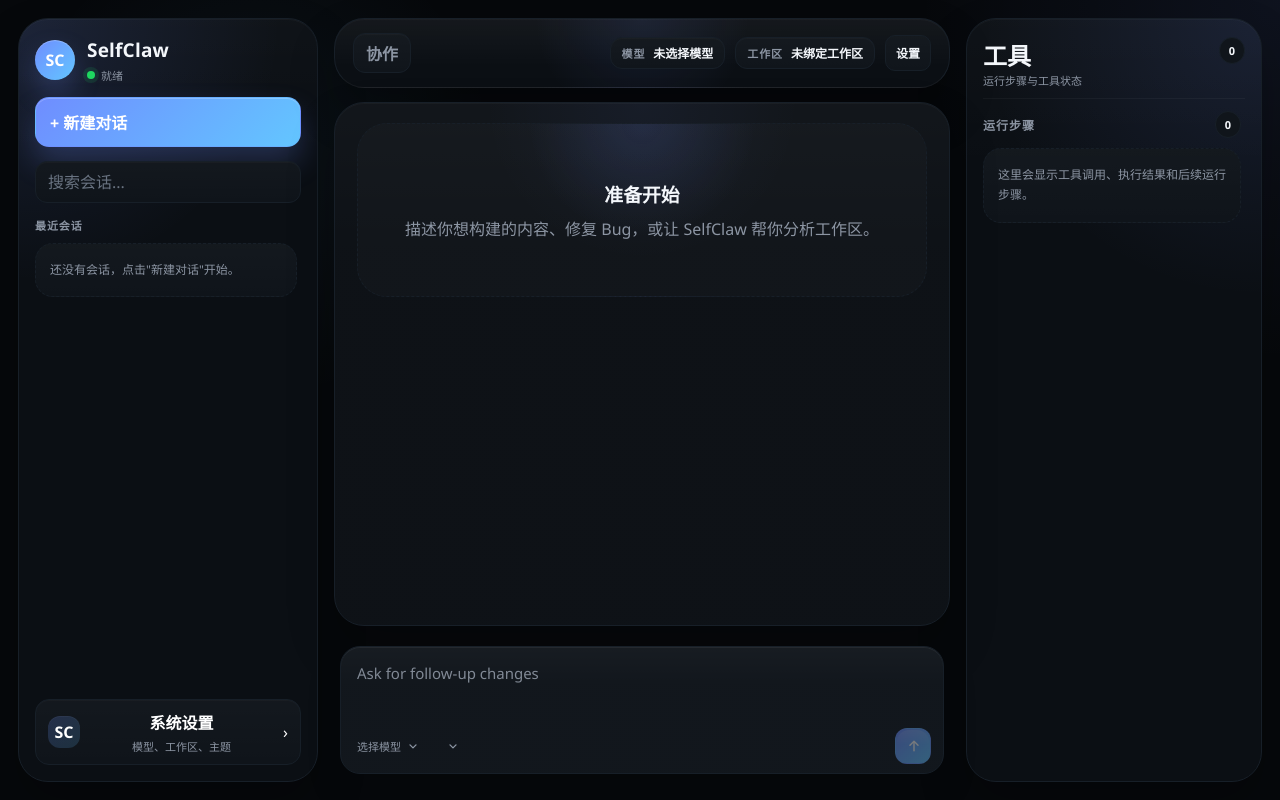
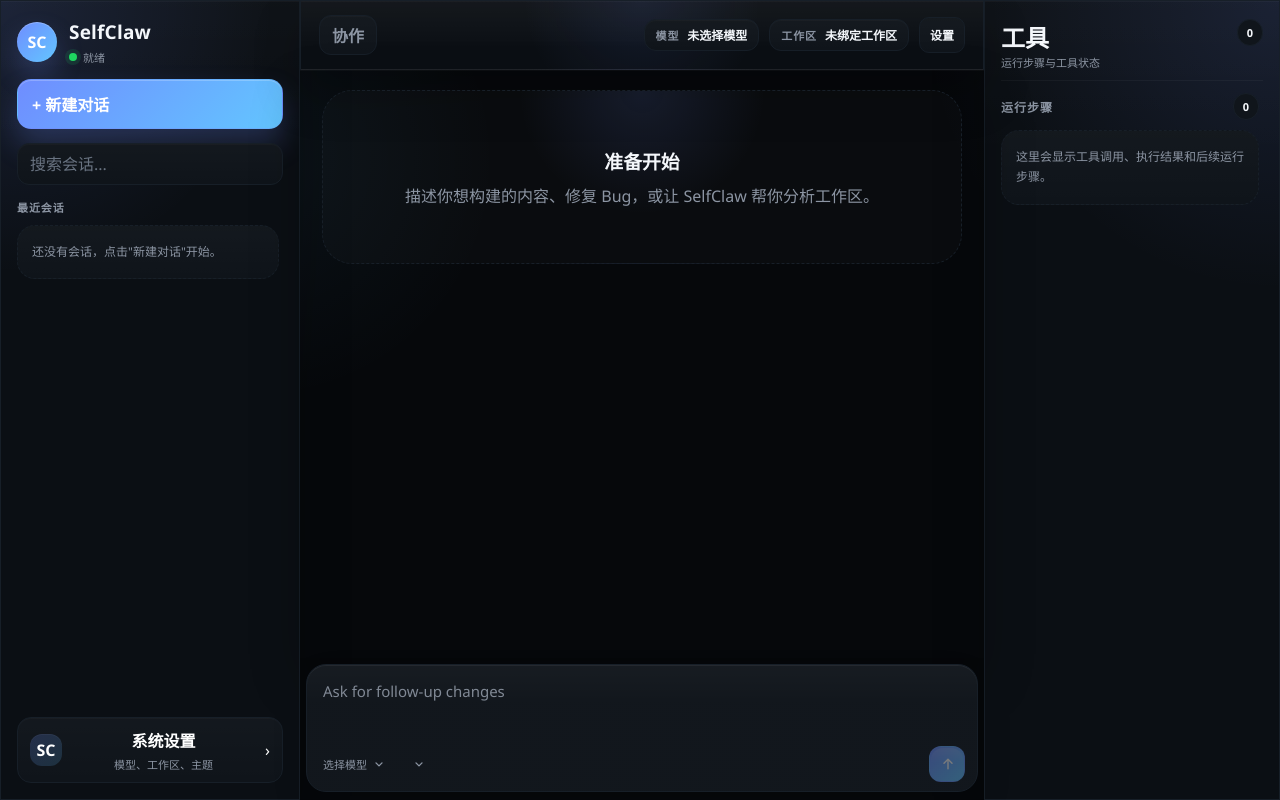
Before and after one commit to zj0135/SelfClaw, a Vue app in the folder SelfClaw.TranscriptVue/: page / in a window 1280 px wide. Built offline with nearby package versions, Linux system fonts and the light colour scheme.

Commit message:
修改样式

```diff
--- a/SelfClaw.TranscriptVue/src/app.css
+++ b/SelfClaw.TranscriptVue/src/app.css
@@ -46,10 +46,6 @@
 	height: 36px;
 	border-radius: 10px;
 	padding: 0 10px;
-}
-
-.composer-panel {
-	padding: 6px 6px 8px;
 }
 
 .composer-surface {
@@ -346,7 +342,9 @@
 	border-radius: 999px;
 	border: 1px solid var(--border);
 	background: rgba(255, 255, 255, 0.08);
-	transition: background 140ms ease, border-color 140ms ease;
+	transition:
+		background 140ms ease,
+		border-color 140ms ease;
 }
 
 .toggle-switch::after {
--- a/SelfClaw.TranscriptVue/src/generated/legacy-transcript.css
+++ b/SelfClaw.TranscriptVue/src/generated/legacy-transcript.css
@@ -138,13 +138,10 @@
 	min-height: 100vh;
 	min-height: 100dvh;
 	align-items: stretch;
-	gap: var(--shell-gap);
-	padding: var(--shell-padding);
 }
 
 .panel {
 	border: 1px solid var(--border);
-	border-radius: 30px;
 	background: var(--surface-glow), var(--panel);
 	box-shadow:
 		var(--shadow-soft),
@@ -608,7 +605,6 @@
 	overflow: visible;
 	display: grid;
 	grid-template-rows: auto minmax(0, 1fr) auto;
-	gap: 14px;
 	position: relative;
 	z-index: 0;
 }
@@ -736,11 +732,12 @@
 }
 
 .transcript-panel {
+	border: 0;
 	min-height: 0;
 	overflow: hidden;
 	display: flex;
 	flex-direction: column;
-	background: radial-gradient(circle at top, rgba(var(--accent-rgb), 0.06), transparent 26%), var(--surface-glow), var(--panel);
+	background: transparent;
 	position: relative;
 	z-index: 1;
 }
@@ -1281,7 +1278,7 @@
 }
 
 .composer-panel {
-	padding: 8px 6px 10px;
+	padding: 6px 6px 8px;
 	flex: 0 0 auto;
 	border: 0;
 	background: transparent;
@@ -1315,13 +1312,11 @@
 
 .composer-surface {
 	border: 1px solid var(--border);
-	border-radius: 28px;
 	background:
 		linear-gradient(180deg, rgba(255, 255, 255, 0.035), rgba(255, 255, 255, 0.012) 30%), color-mix(in srgb, var(--panel-soft) 92%, var(--bg-depth) 8%);
 	box-shadow:
 		0 18px 36px rgba(0, 0, 0, 0.12),
 		inset 0 1px 0 rgba(255, 255, 255, 0.06);
-	padding: 14px 14px 10px;
 }
 
 .composer-stack {
```
